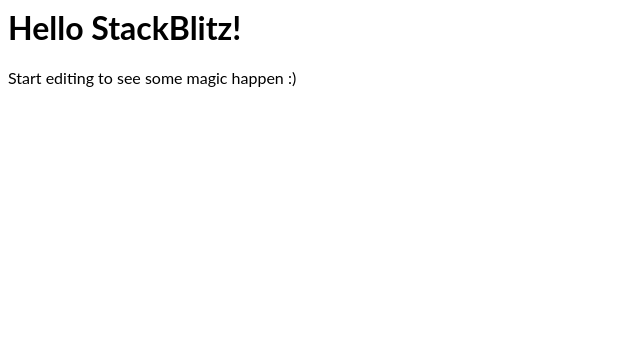
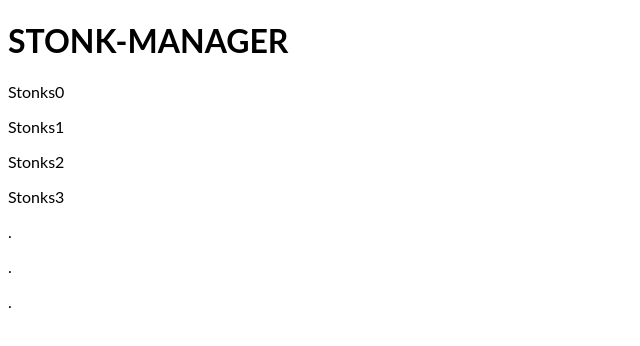
Before and after one commit to MULTIJACKER/stonk-manager, a React (Create React App) app: page / in a window 1280 px wide. Shown: the top 346 px of the page, without its empty margins (0-640 px from the left). Built offline with nearby package versions, Linux system fonts and the light colour scheme.

Commit message:
index.html and more modified

```diff
--- a/public/index.html
+++ b/public/index.html
@@ -1 +1,17 @@
-<div id="root"></div>
+<!DOCTYPE html>
+<html lang="de">
+  <head>
+    <meta charset="utf-8" />
+    <meta name="viewport" content="width=device-width, initial-scale=1" />
+    <meta name="theme-color" content="#000000" />
+    <link rel="manifest" href="%PUBLIC_URL%/manifest.json" />
+    <link rel="shortcut icon" href="%PUBLIC_URL%/favicon.ico" />
+    <title>STONK-MANAGER</title>
+  </head>
+  <body>
+    <noscript>
+      Activate JavaScript to manage these stonks!
+    </noscript>
+    <div id="root"></div>
+  </body>
+</html>
--- a/src/App.js
+++ b/src/App.js
@@ -1,11 +1,17 @@
-import React from "react";
-import "./style.css";
+import React from 'react';
+import './style.css';
 
 export default function App() {
   return (
     <div>
-      <h1>Hello StackBlitz!</h1>
-      <p>Start editing to see some magic happen :)</p>
+      <h1>STONK-MANAGER</h1>
+      <p>Stonks0</p>
+      <p>Stonks1</p>
+      <p>Stonks2</p>
+      <p>Stonks3</p>
+      <p>.</p>
+      <p>.</p>
+      <p>.</p>
     </div>
   );
 }
```
